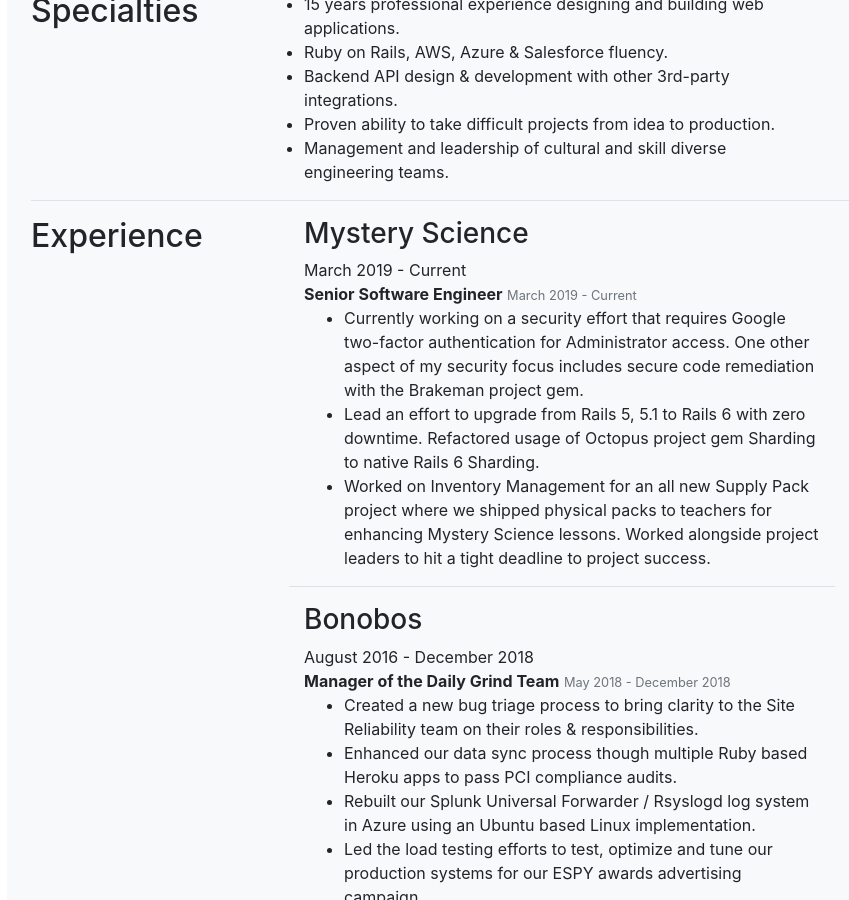
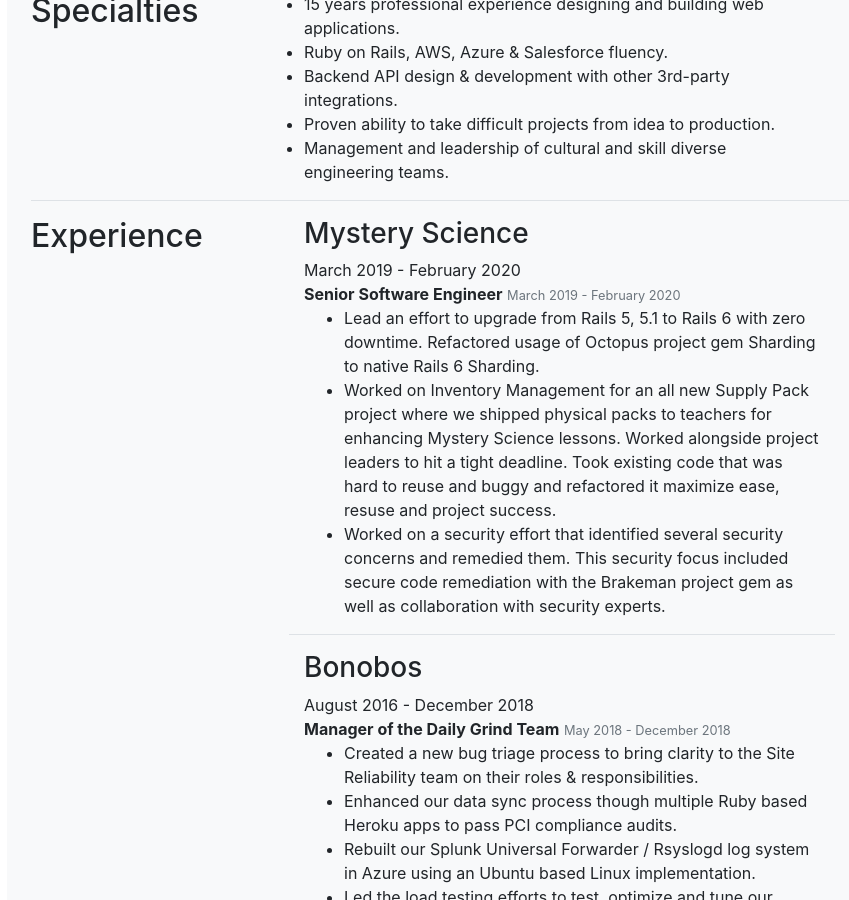
Before and after one commit to jdodson/jdodsonorg, a Jekyll site: the page built from resume.html, in a window 1280 px wide and 900 px high, scrolled down 472 px. Shown: the whole window, without its empty margins (78-927 px from the left). Built offline with Jekyll 4.4.1, drawn with Linux system fonts in a browser that asks for light colours; nearby versions of some CDN libraries.

Commit message:
Update resume with end of tenure at Mystery Science

```diff
--- a/resume.html
+++ b/resume.html
@@ -51,16 +51,16 @@
       <div class="col-sm-6 border-bottom">
         <div>
           <h3>Mystery Science</h3>
-          <div>March 2019 - Current</div>
+          <div>March 2019 - February 2020</div>
         </div>
 
         <div>
           <strong>Senior Software Engineer</strong>
-          <small class="text-muted">March 2019 - Current</small>
+          <small class="text-muted">March 2019 - February 2020</small>
           <ul>
-            <li>Currently working on a security effort that requires Google two-factor authentication for Administrator access.  One other aspect of my security focus includes secure code remediation with the Brakeman project gem.</li>
             <li>Lead an effort to upgrade from Rails 5, 5.1 to Rails 6 with zero downtime.  Refactored usage of Octopus project gem Sharding to native Rails 6 Sharding.</li>
-            <li>Worked on Inventory Management for an all new Supply Pack project where we shipped physical packs to teachers for enhancing Mystery Science lessons.  Worked alongside project leaders to hit a tight deadline to project success.</li>
+            <li>Worked on Inventory Management for an all new Supply Pack project where we shipped physical packs to teachers for enhancing Mystery Science lessons.  Worked alongside project leaders to hit a tight deadline.  Took existing code that was hard to reuse and buggy and refactored it maximize ease, resuse and project success.</li>
+            <li>Worked on a security effort that identified several security concerns and remedied them.  This security focus included secure code remediation with the Brakeman project gem as well as collaboration with security experts.</li>
           </ul>
         </div>
       </div>
```
Also changed, not shown: docs/resume.html (+4 -4 lines).
